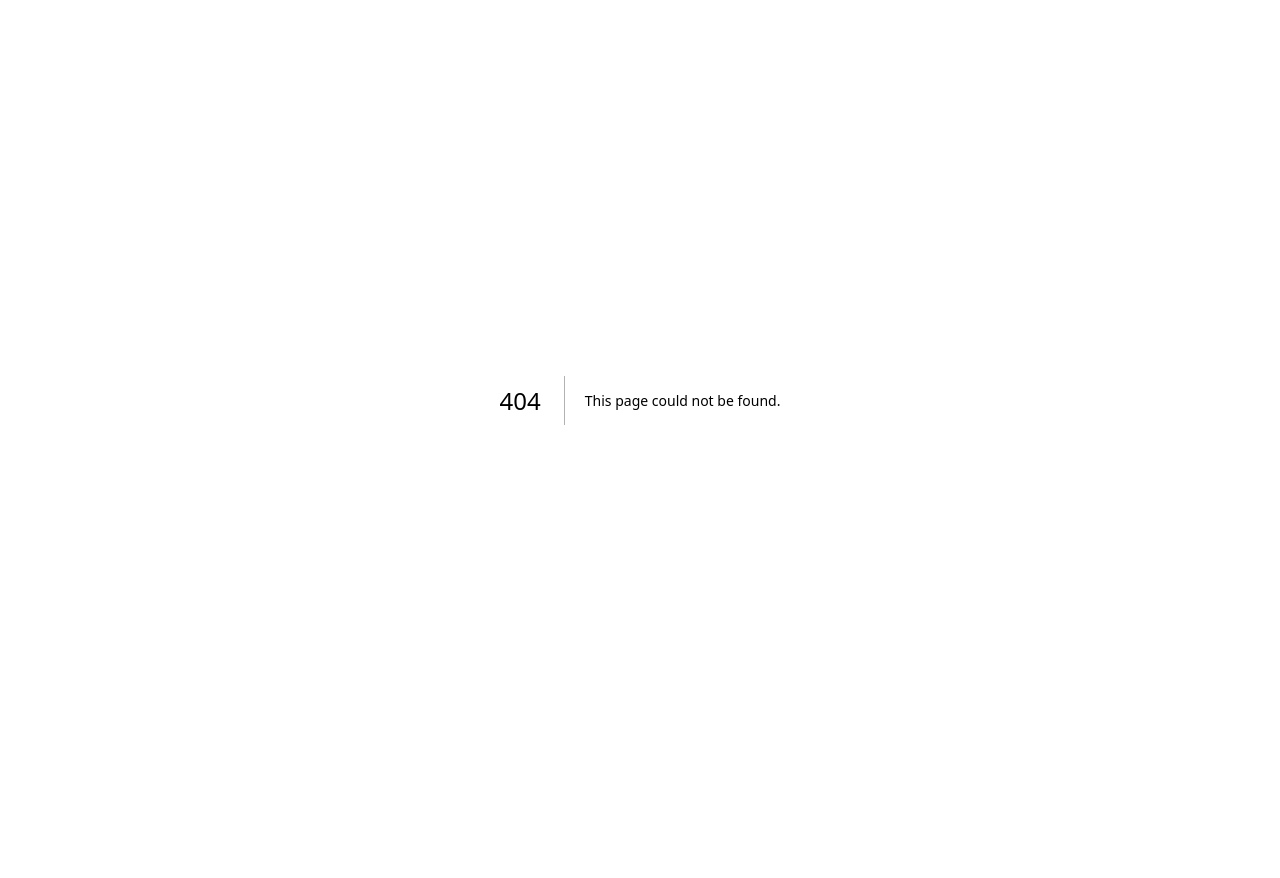
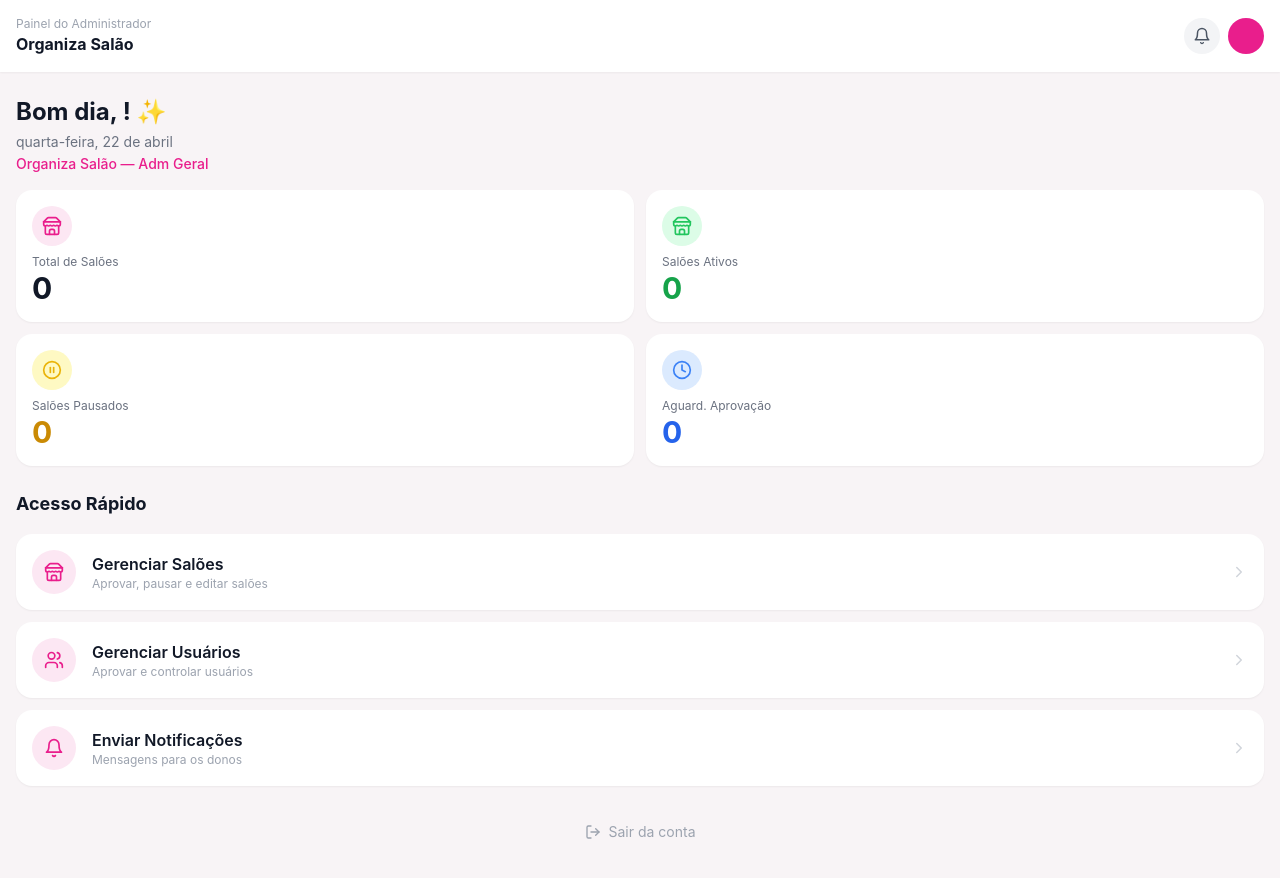
Before and after one commit to juliatedeschi7-creator/salao, a Next.js app: page /admin in a window 1280 px wide. Before the commit this address had no page. Before the commit the page ends 800 px from the top, so only its background shows below. Built offline with nearby package versions, Linux system fonts and the light colour scheme.

Commit message:
Criar page.tsx

```diff
--- /dev/null
+++ b/src/app/admin/page.tsx
@@ -0,0 +1,169 @@
+'use client'
+
+import { useEffect, useState } from 'react'
+import { useAuth } from '@/lib/hooks/useAuth'
+import { supabase } from '@/lib/supabase'
+import { Store, Users, PauseCircle, Bell, LogOut, ChevronRight, Clock } from 'lucide-react'
+import { useRouter } from 'next/navigation'
+
+export default function AdminPage() {
+  const { profile, loading, logout } = useAuth()
+  const router = useRouter()
+  const [stats, setStats] = useState({
+    total: 0, ativos: 0, pausados: 0, pendentes: 0, totalUsuarios: 0
+  })
+
+  useEffect(() => {
+    if (!loading && profile) {
+      if (profile.role !== 'admin_geral') router.push('/login')
+      else carregarStats()
+    }
+  }, [profile, loading])
+
+  async function carregarStats() {
+    const { data } = await supabase
+      .from('admin_resumo_saloes')
+      .select('*')
+      .single()
+
+    const { count: totalUsuarios } = await supabase
+      .from('profiles')
+      .select('*', { count: 'exact', head: true })
+      .neq('role', 'admin_geral')
+
+    setStats({
+      total: data?.total_saloes || 0,
+      ativos: data?.saloes_ativos || 0,
+      pausados: data?.saloes_pausados || 0,
+      pendentes: data?.saloes_pendentes || 0,
+      totalUsuarios: totalUsuarios || 0
+    })
+  }
+
+  if (loading) return (
+    <div className="min-h-screen flex items-center justify-center">
+      <div className="w-8 h-8 border-4 border-[#E91E8C] border-t-transparent rounded-full animate-spin" />
+    </div>
+  )
+
+  const hora = new Date().getHours()
+  const saudacao = hora < 12 ? 'Bom dia' : hora < 18 ? 'Boa tarde' : 'Boa noite'
+
+  return (
+    <div className="min-h-screen bg-[#f8f4f6]">
+      <div className="bg-white px-4 py-4 flex items-center justify-between shadow-sm">
+        <div>
+          <p className="text-xs text-gray-400">Painel do Administrador</p>
+          <p className="font-bold text-gray-900">Organiza Salão</p>
+        </div>
+        <div className="flex items-center gap-2">
+          <button onClick={() => router.push('/admin/notificacoes')}
+            className="relative w-9 h-9 rounded-full bg-gray-100 flex items-center justify-center">
+            <Bell size={18} className="text-gray-600" />
+            {stats.pendentes > 0 && (
+              <span className="absolute -top-1 -right-1 w-5 h-5 rounded-full bg-[#E91E8C] text-white text-xs flex items-center justify-center font-bold">
+                {stats.pendentes}
+              </span>
+            )}
+          </button>
+          <div className="w-9 h-9 rounded-full bg-[#E91E8C] flex items-center justify-center text-white font-bold text-sm">
+            {profile?.nome?.charAt(0).toUpperCase()}
+          </div>
+        </div>
+      </div>
+
+      <div className="px-4 py-6 flex flex-col gap-4">
+        <div>
+          <h1 className="text-2xl font-bold text-gray-900">
+            {saudacao}, {profile?.nome}! ✨
+          </h1>
+          <p className="text-gray-500 text-sm mt-1">
+            {new Date().toLocaleDateString('pt-BR', {
+              weekday: 'long', day: 'numeric', month: 'long'
+            })}
+          </p>
+          <p className="text-[#E91E8C] text-sm font-medium mt-0.5">
+            Organiza Salão — Adm Geral
+          </p>
+        </div>
+
+        {/* Cards de stats */}
+        <div className="grid grid-cols-2 gap-3">
+          <div className="card">
+            <div className="w-10 h-10 rounded-full bg-pink-100 flex items-center justify-center mb-2">
+              <Store size={20} className="text-[#E91E8C]" />
+            </div>
+            <p className="text-gray-500 text-xs">Total de Salões</p>
+            <p className="text-3xl font-bold text-gray-900">{stats.total}</p>
+          </div>
+
+          <div className="card">
+            <div className="w-10 h-10 rounded-full bg-green-100 flex items-center justify-center mb-2">
+              <Store size={20} className="text-green-500" />
+            </div>
+            <p className="text-gray-500 text-xs">Salões Ativos</p>
+            <p className="text-3xl font-bold text-green-600">{stats.ativos}</p>
+          </div>
+
+          <div className="card">
+            <div className="w-10 h-10 rounded-full bg-yellow-100 flex items-center justify-center mb-2">
+              <PauseCircle size={20} className="text-yellow-500" />
+            </div>
+            <p className="text-gray-500 text-xs">Salões Pausados</p>
+            <p className="text-3xl font-bold text-yellow-600">{stats.pausados}</p>
+          </div>
+
+          <div className="card">
+            <div className="w-10 h-10 rounded-full bg-blue-100 flex items-center justify-center mb-2">
+              <Clock size={20} className="text-blue-500" />
+            </div>
+            <p className="text-gray-500 text-xs">Aguard. Aprovação</p>
+            <p className="text-3xl font-bold text-blue-600">{stats.pendentes}</p>
+          </div>
+        </div>
+
+        {/* Pendentes — destaque */}
+        {stats.pendentes > 0 && (
+          <button onClick={() => router.push('/admin/saloes?filtro=pendentes')}
+            className="bg-blue-50 border-2 border-blue-200 rounded-2xl px-4 py-3 flex items-center gap-3">
+            <Clock size={20} className="text-blue-500 shrink-0" />
+            <div className="flex-1 text-left">
+              <p className="font-semibold text-blue-700 text-sm">
+                {stats.pendentes} salão(ões) aguardando aprovação
+              </p>
+              <p className="text-xs text-blue-500">Toque para revisar</p>
+            </div>
+            <ChevronRight size={18} className="text-blue-300" />
+          </button>
+        )}
+
+        {/* Acesso rápido */}
+        <h2 className="text-lg font-bold text-gray-900 mt-2">Acesso Rápido</h2>
+        <div className="flex flex-col gap-3">
+          {[
+            { label: 'Gerenciar Salões', desc: 'Aprovar, pausar e editar salões', href: '/admin/saloes', icon: Store },
+            { label: 'Gerenciar Usuários', desc: 'Aprovar e controlar usuários', href: '/admin/usuarios', icon: Users },
+            { label: 'Enviar Notificações', desc: 'Mensagens para os donos', href: '/admin/notificacoes', icon: Bell },
+          ].map(({ label, desc, href, icon: Icon }) => (
+            <button key={href} onClick={() => router.push(href)}
+              className="card flex items-center gap-4 text-left active:scale-95 transition-all">
+              <div className="w-11 h-11 rounded-full bg-pink-100 flex items-center justify-center shrink-0">
+                <Icon size={20} className="text-[#E91E8C]" />
+              </div>
+              <div className="flex-1">
+                <p className="font-semibold text-gray-900">{label}</p>
+                <p className="text-xs text-gray-400">{desc}</p>
+              </div>
+              <ChevronRight size={18} className="text-gray-300" />
+            </button>
+          ))}
+        </div>
+
+        <button onClick={logout}
+          className="flex items-center justify-center gap-2 text-gray-400 text-sm mt-2 py-3">
+          <LogOut size={16} />Sair da conta
+        </button>
+      </div>
+    </div>
+  )
+}
```
